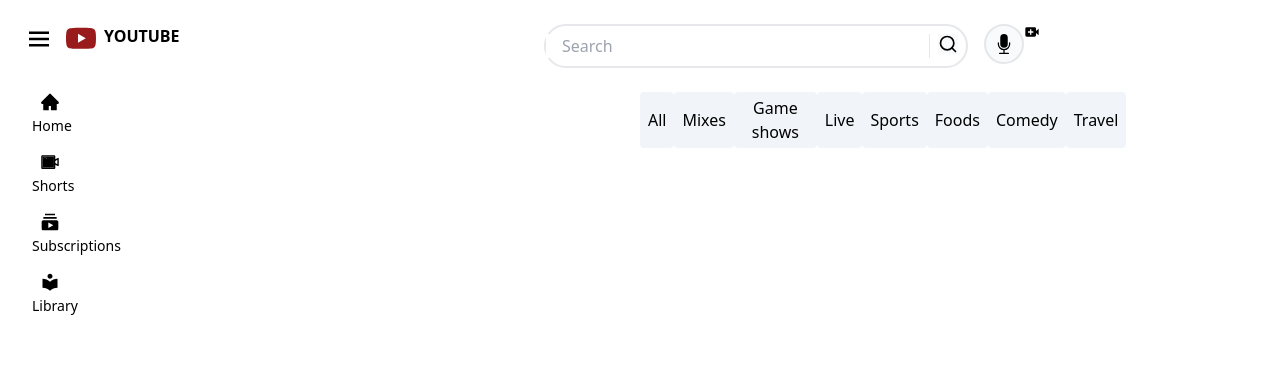
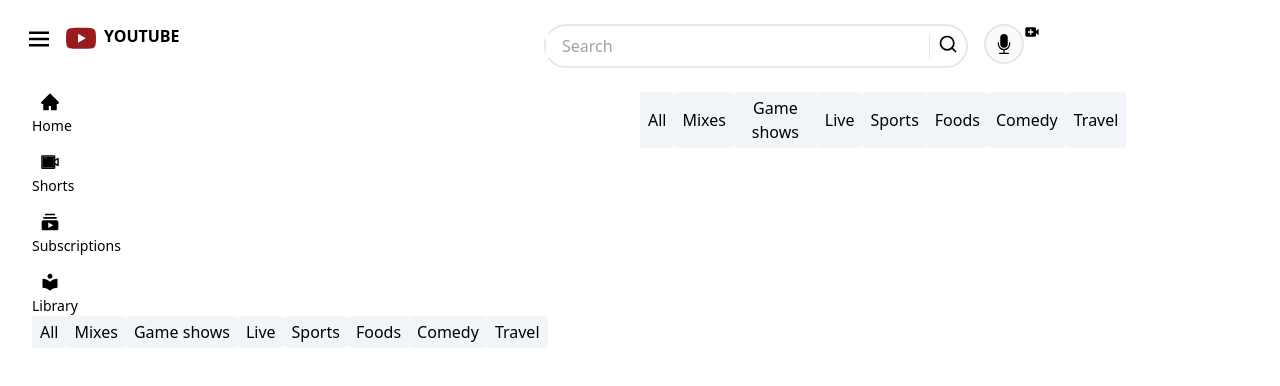
Before and after one commit to Satabdi-Rani/VideoTem, a React (Create React App) app: page / in a window 1280 px wide. Shown: the top 386 px of the page. Built offline with nearby package versions, Linux system fonts and the light colour scheme.

Commit message:
New section added

```diff
--- a/src/components/VideoSection/VideoSection.js
+++ b/src/components/VideoSection/VideoSection.js
@@ -50,6 +50,19 @@
 
             </div>{/* right side */}
 
+            {/* this section will be deleted */}
+
+             <div className='flex flex-row'> {/* top side */}
+                <button className='px-2 py-1 bg-slate-100 rounded'>All</button>
+                <button className='px-2 py-1 bg-slate-100 rounded'>Mixes</button>
+                <button className='px-2 py-1 bg-slate-100 rounded'>Game shows</button>
+                <button className='px-2 py-1 bg-slate-100 rounded'>Live</button>
+                <button className='px-2 py-1 bg-slate-100 rounded'>Sports</button>
+                <button className='px-2 py-1 bg-slate-100 rounded'>Foods</button>
+                <button className='px-2 py-1 bg-slate-100 rounded'>Comedy</button>
+                <button className='px-2 py-1 bg-slate-100 rounded'>Travel</button>
+             </div> {/* top side */}
+            {/* this section will be deleted */}
 
 
           </div>
```
